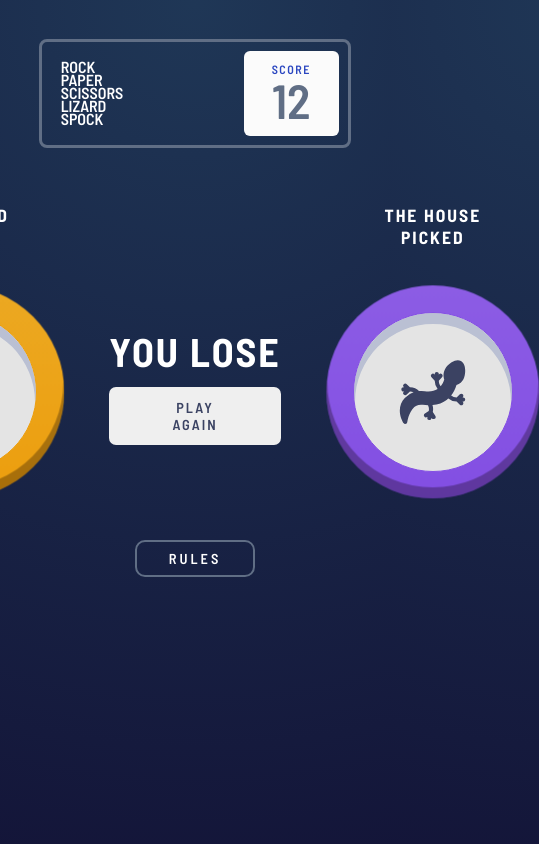
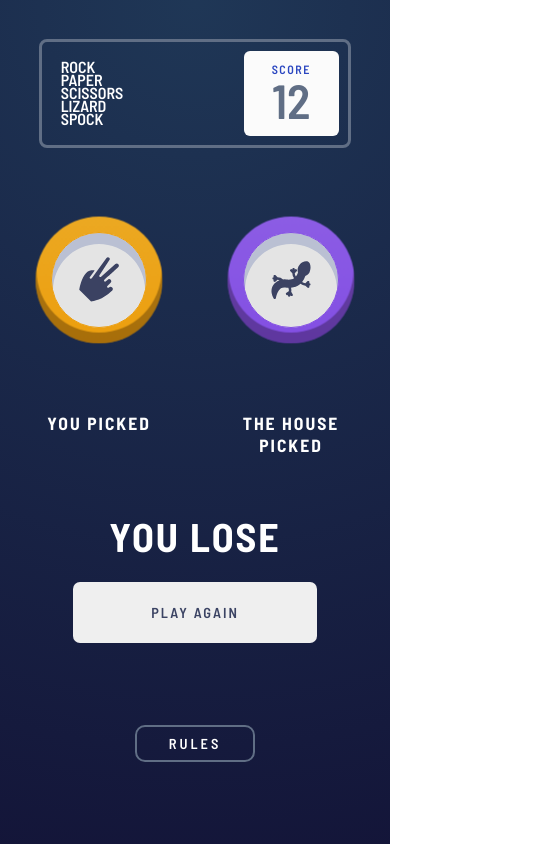
Before and after one commit to AnshumanMahato/rock-paper-scissors, a website: page index.html in a window 390 px wide. Shown: the whole page, 539 px wide, since content can reach past the window. Drawn offline with Linux system fonts and the light colour scheme.

Commit message:
mobile result declared layout init

```diff
--- a/sass/_components.scss
+++ b/sass/_components.scss
@@ -122,6 +122,11 @@
         width: 20rem;
     }
 
+    @media only screen and (max-width:600px) {
+        height: 12rem;
+        width: 12rem;
+    }
+
 }
 
 .selection-window>.chip {
--- a/sass/_layout.scss
+++ b/sass/_layout.scss
@@ -96,14 +96,27 @@ body {
     grid-template-columns: [player-choice-start] 1fr [player-choice-end result-start] max-content [result-end opponent-choice-start] 1fr [opponent-choice-end];
     grid-template-rows: [title-start] 1fr [title-end choice-start] 4fr [choice-end];
     gap: 7rem 9rem;
+
+    @media only screen and (max-width:600px) {
+        grid-template-rows: [choice-start] 1fr [choice-end title-start] max-content [title-end result-start] 1fr [result-end];
+        grid-template-columns: [player-choice-start] 1fr [player-choice-end opponent-choice-start] 1fr [opponent-choice-end];
+    }
 }
 
 .title--player {
     grid-column: player-choice-start/player-choice-end;
+
+    @media only screen and (max-width:600px) {
+        grid-row: title-start/title-end;
+    }
 }
 
 .title--opponent {
     grid-column: opponent-choice-start/opponent-choice-end;
+
+    @media only screen and (max-width:600px) {
+        grid-row: title-start/title-end;
+    }
 }
 
 .choice {
@@ -128,6 +141,10 @@ body {
     flex-direction: column;
     justify-content: center;
     align-items: center;
+
+    @media only screen and (max-width:600px) {
+        grid-column: player-choice-start/opponent-choice-end;
+    }
 }
 
 .footer {
```
Also changed, not shown: css/style.css, 1 other file.
